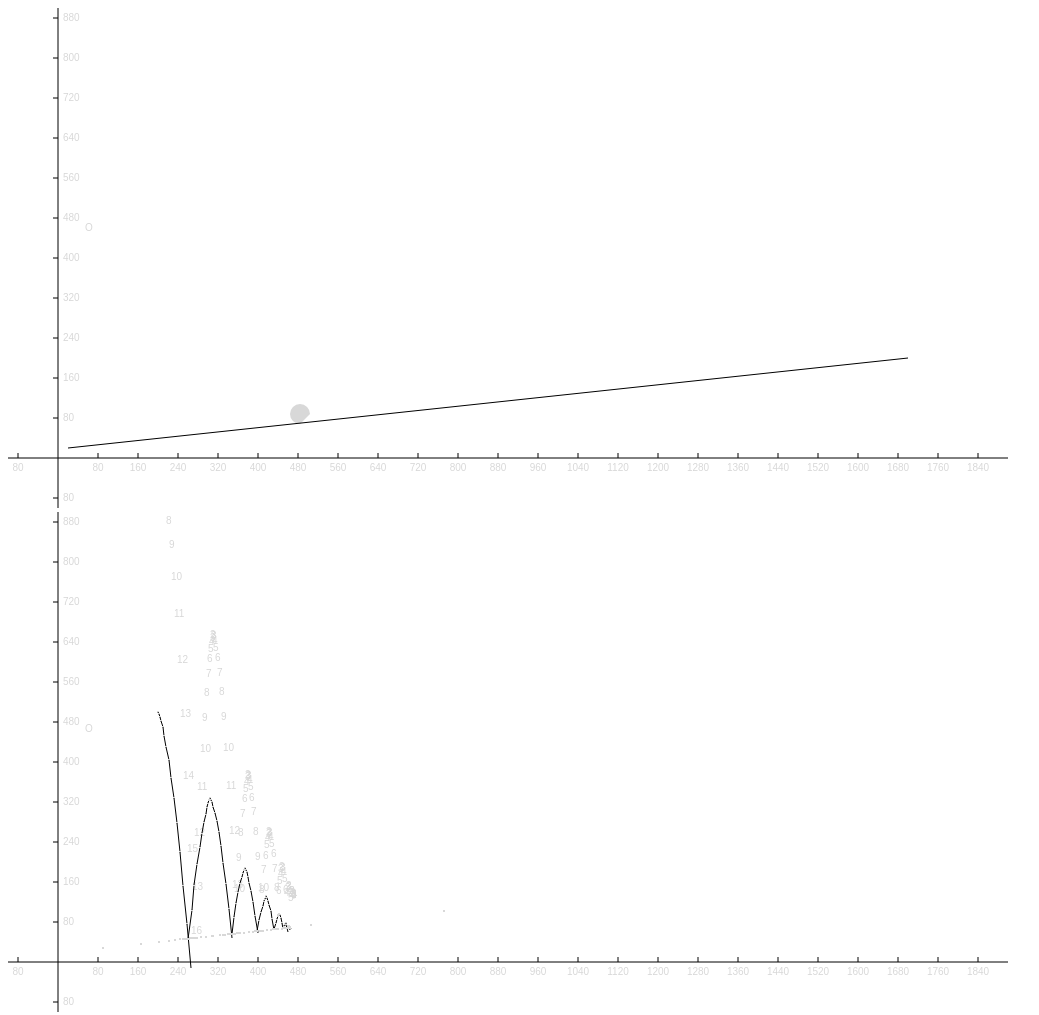
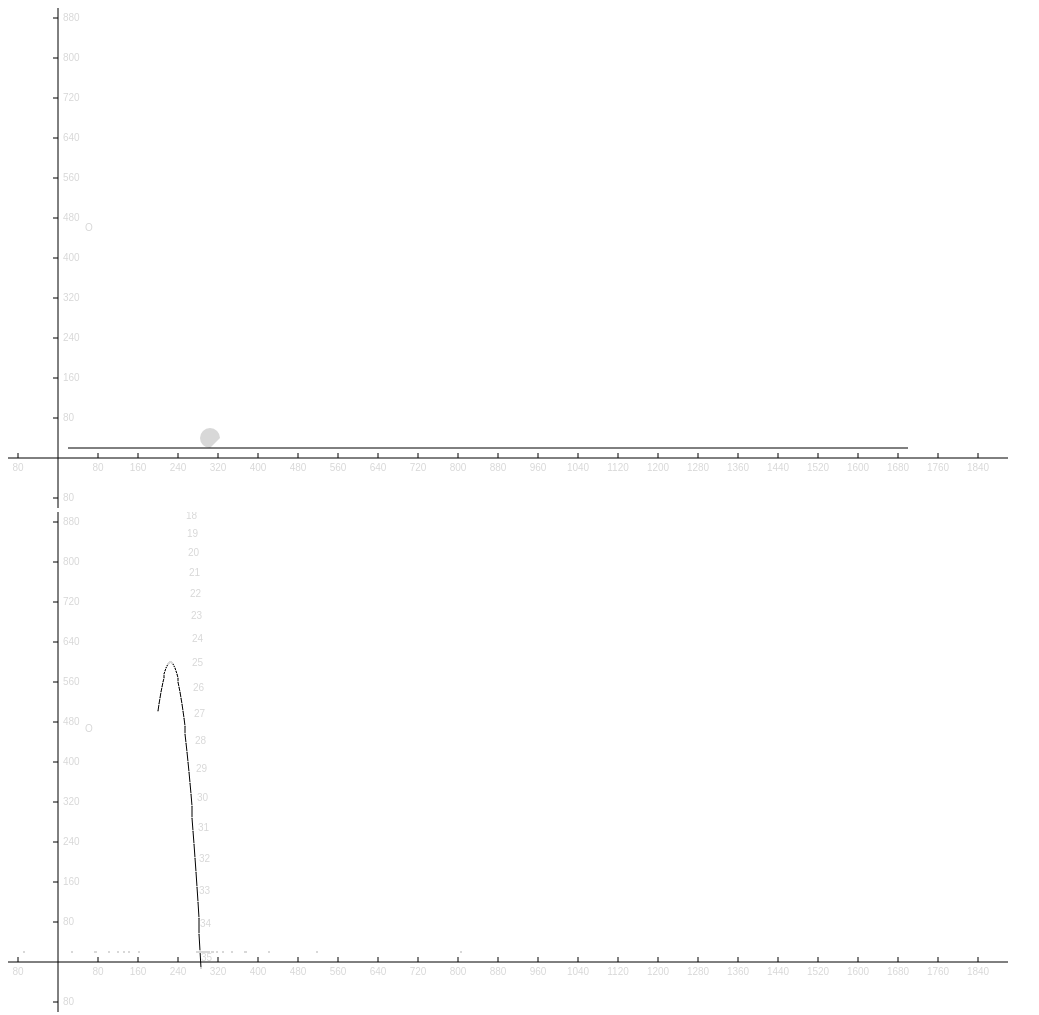
Before and after one commit to cengui/jun, a plain HTML site: page collision_test.html in a window 1280 px wide. Shown: the whole page, without its empty margins (0-1039 px from the left). Drawn offline with Linux system fonts and the light colour scheme.

Commit message:
update collision_test.html

```diff
--- a/collision_test.html
+++ b/collision_test.html
@@ -27,7 +27,7 @@
         ctx2.onlyQuadrant(1);
         ctx2.init();
 
-        function Line(x1,y1, x2,y2){//开始点，重点 2点决定一条直线（线段）
+        function Line(x1,y1, x2,y2){//开始点，终点 2点决定一条直线（线段）
             this.x1 = x1;
             this.y1 = y1;
 
@@ -57,7 +57,6 @@
                 return this.a * x + this.b;
             },
             draw:function(ctx){
-                //console.log(this.x1, this.y1, this.x2, this.y2);
                 ctx.printLine(this.x1, this.y1, this.x2, this.y2);
             },
             isOnlinePoint:function(point){// point是否在线段上
@@ -69,18 +68,14 @@
                 if(a == null){
                     //x 取值正确 y在线段两点之间
                     return Math.abs(point.x - this.x) <= 1 && Math.min(this.y1, this.y2) <= point.y && Math.max(this.y1, this.y2) >= point.y;
-                   //if(Math.abs(point.x - this.x) <= 1 && Math.min(this.y1, this.y2) <= point.y && Math.max(this.y1, this.y2) >= point.y){
-                  //      return {line:this, x:point.x, y:point,y};
-                  // }else{
-                  //      return false;
-                  // }
+
                 }
-                //console.log((Math.abs(point.y -( a * point.x + b ))));
+
+                /**
+                    点p的x取值范围在两个端点之间，然后把点带入指向方程.如果==0说明在直线上否则不在。（由于计算机浮点数误差可能不会绝对==0）
+                */
                 return  Math.min(this.x1, this.x2) <= point.x && Math.max(this.x1, this.x2) >= point.x && (Math.abs(point.y -( a * point.x + b )) < 1);
-               ////if(Math.min(this.x1, this.x2) <= point.x && Math.max(this.x1, this.x2) >= point.x && (Math.abs(point.y -( a * point.x + b )) < 1)){
-               // return {line:this, x:point.x, y:point,y};
-               //}
-               //return false;
+
             },
             isLineIntersect:function(line){//是否与line线段相交
 
@@ -224,103 +219,99 @@
 		/*小球*/
 		function SmallBall(x, y, width, height){
 
-			this.x = x || 10;
-			this.y = y || 10;
+			this.x =  x || 10;
+			this.y =  y || 10;
 
 			this.r = 10;//半径
-			this.g = 0.6;//重力加速度 设置为10 1000毫秒 10/1000 * 60(60毫秒动画刷新一次)
+			this.g = -1;//重力加速度 设置为10 1000毫秒 10/1000 * 60(60毫秒动画刷新一次)
 			this.t = 0;
 			this.interval = null;
-            this.action = 1;//抛球方向 1向上  2向下
             this.elasticity = 0.9;//弹力恢复系数0 - 1
             this.dps = 30;
             this.ut = 0;
-            this.u = 0.5;//抛出力
-            this.deg = 10;
+            this.u = 100;//抛出力
+            this.deg = 89;
             this.z = 0.01;//空气阻力
+            //this.k = this.getK(this.deg);
 			//this.init();
+            //this.ux = Math.cos( this.k ) * this.u;
+            //this.uy = Math.sin( this.k ) * this.u;
+
+            //this.t = -Math.sqrt(Math.abs(this.uy / (0.5 * this.g)), 2);
+            //this.sx = -this.t * this.ux + this.x;//抛射起点
+            //this.sy = this.y;//抛射起点
+            this.k = this.getK(this.deg);//根据角度算出的斜率
+
+            this.ux = Math.cos( this.k ) * this.u; //x轴分力
+            this.uy = Math.sin( this.k ) * this.u; //y轴分力
+
+            this.init(this.ux, this.uy, this.k);
 		};
 		SmallBall.prototype = {
 			constructor:SmallBall,
             easeOut: function(t,b,c,d){
                 return -c * ((t=t/d-1)*t*t*t - 1) + b;
             },
-            init:function(){//计算了抛射角度
-                this.t += this.action;
-                var ux = Math.cos(this.getK(this.deg)) * this.u;
-                var uy = Math.sin(this.getK(this.deg)) * this.u;
-                //console.log(ux);
-                var uo = ux;
-                var g = this.g + uy;
+            init:function(ux, uy, k){
+               // console.log(ux, uy, k);
+                //this.g = -1;//重力加速度 设置为10 1000毫秒 10/1000 * 60(60毫秒动画刷新一次)
 
-                var x = uo * this.t;// - 0.5*this.z*(uo*uo) * this.t;//x = uot - 空气阻力
+                this.k = k;//根据角度算出的斜率
 
-                var y = -0.5 * g * Math.pow(this.t, 2) * this.action;//
 
-                //console.log(this.x , y);
-                var isIntersect = this.isIntersect(this.x+x, this.y+y);
+                this.ux = ux; //x轴分力
+                this.uy = uy; //y轴分力
 
-                if( isIntersect && this.action > 0 ){
-                    this.action *= -1;
+
+
+                this.t = Math.floor(-Math.sqrt(Math.abs(this.uy / (0.5 * this.g)), 2));//时间t的最小值
+
+                this.sx = -this.t * this.ux + this.x;//抛射起点
+                this.sy = this.y;//抛射起点
+            },
+            _throw:function(){
+                this.t++;
+                // x = ux * t + sx;
+                var x = Math.floor(this.ux * this.t + this.sx);
+                // h = 0.5*g*t^2 加速度
+                // y = uy + h + sy;
+                var y = Math.floor(this.uy + 0.5 * this.g * Math.pow(this.t, 2) + this.sy);
+
+                var isIntersect = this.isIntersect(x, y);
+
+                if( isIntersect && this.t > 0 ){
+                    this.x = isIntersect.x;
                     this.y = isIntersect.y;
-                    this.x = isIntersect.x;
-                    this.t = Math.floor( this.t*this.elasticity );
+                    //this.ux = ;
+                    //console.log(this.g,this.uy, this.sy, this.y);
+                    //var uy = Math.sqrt(0.5 * (this.g+this.uy) * (this.sy - this.y));//* 弹力恢复系数
+                    //var ux = this.ux;
+                    //console.log(ux, uy, uy/ux);
+                    //this.init(ux, uy, Math.tan(uy/ux));
+                    //a = Math.tan(uy/ux);
+                   // console.log(uy);
+                    //if(uy == 0){
+                        this.stop();
+                    //}
                 }else{
-                    this.x += x;
-                    this.y += y;
+                    this.x = x;
+                    this.y = y;
                 }
-
-               if(this.t <= 2 && this.action < 0){
-                    this.action = -this.action;
-                }
-
-                ctx2.printPoint(this.x, this.y);
-            },
-            init3:function(){//平抛运动
-                this.t += this.action;
-
-                this.qt = this.t;
-
-                var x = this.u * this.t;
-                var y = -0.5 * this.g * Math.pow(this.t, 2) * this.action;
-
-                var isIntersect = this.isIntersect(this.x+x, this.y+y);
-
-                if( isIntersect && this.action > 0 ){
-                    if(this.t <= 3){
-                        this.stop();
-                        return ;
-                    }
-                    this.y = isIntersect.y;
-                    this.x = isIntersect.x;
-                    this.action = -this.action;
-                    this.t = Math.floor( this.t*this.elasticity );
-                }else{
-                    this.x += x;
-                    this.y += y;
-                }
-
-                if(this.t <= 2 && this.action < 0){
-                    this.action = -this.action;
-                }
-
-                ctx2.printPoint(this.x+x, this.y+y);
+                //console.log(x, y);
+                ctx2.printPoint(x, y);
             },
             getK:function(deg){
                 return deg/180 * Math.PI;
             },
 			draw:function(ctx){
                 ctx.context.beginPath();
-                ctx.context.arc(ctx.getx(this.x+this.r*2),ctx.gety(this.y+this.r*2),this.r,0,Math.PI+(Math.PI*3)/2, true);
+                ctx.context.arc(ctx.getx(this.x+this.r*2),ctx.gety(this.y+this.r*2),this.r,0,Math.PI+(Math.PI*3)/2, true);//圆
                 ctx.context.fill();
-
-				//ctx.printPoint(this.x, this.y, this.width, this.height);
 			},
 			move:function(){
-				//this.x += 10;
                 var _this = this;
                 this.interval = setInterval(function(){
-                    _this.init();
+                    _this._throw();
                 }, this.dps);
 			},
             stop:function(){
@@ -333,7 +324,7 @@
 				};
 
 				var line2 = {//墙壁
-					x1:20, y1:20, x2:1700,y2:200
+					x1:20, y1:20, x2:1700,y2:20
 				};
 
                 var lineObj1 = new Line(line1.x1,line1.y1, line1.x2, line1.y2);
@@ -354,7 +345,7 @@
             //smallBall.init();
             smallBall.move();
 
-		var line1 = new Line(20, 20, 1700, 200);
+		var line1 = new Line(20, 20, 1700, 20);
 		smallBallMove.init();
 		smallBallMove.addElem(smallBall);
 
```
Also changed, not shown: insert_script_tag.html (added, +21 -0 lines).
